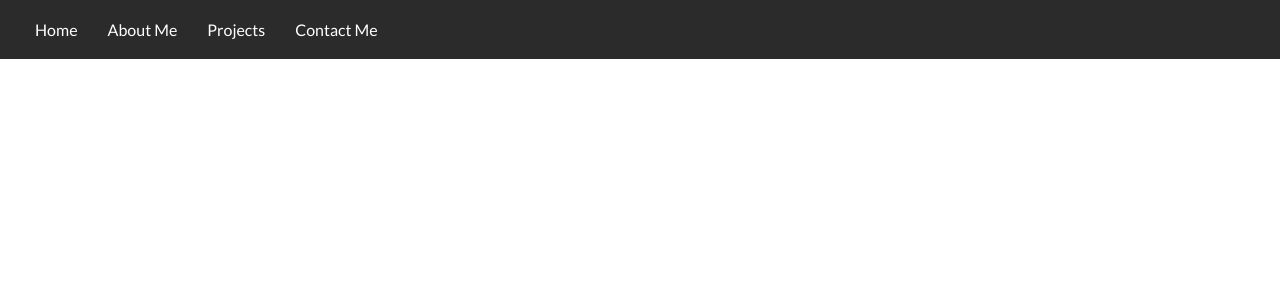
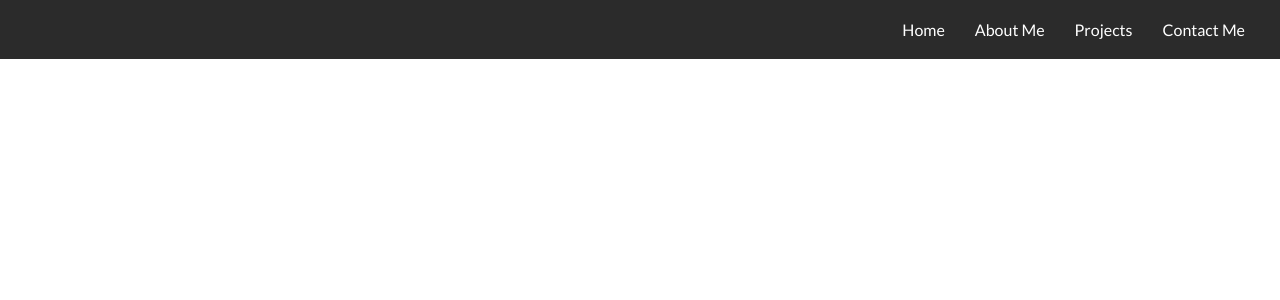
Before and after one commit to Edo404/portfolio, a React (Vite) app: page / in a window 1280 px wide. Shown: the top 300 px of the page. Built offline with nearby package versions, Linux system fonts and the light colour scheme.

Commit message:
navbar-end

```diff
--- a/src/index.css
+++ b/src/index.css
@@ -22,7 +22,7 @@ header {
   font-family: 'Lato', sans-serif; /* Updated font-family to Lato */
   width: 100%; /* Ensure it covers the full width of the viewport */
   display: flex;
-  justify-content: space-between;
+  justify-content: end;
   align-items: center;
   padding: 10px 20px;
   box-sizing: border-box; /* Prevents padding from adding to the width */
```
